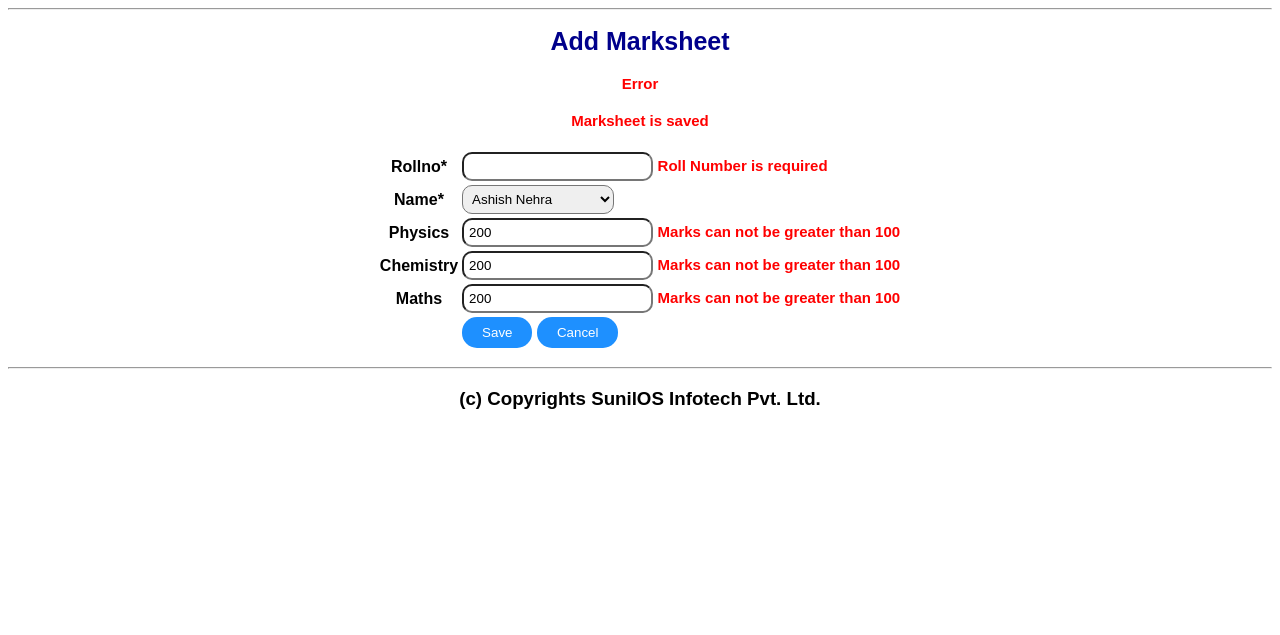
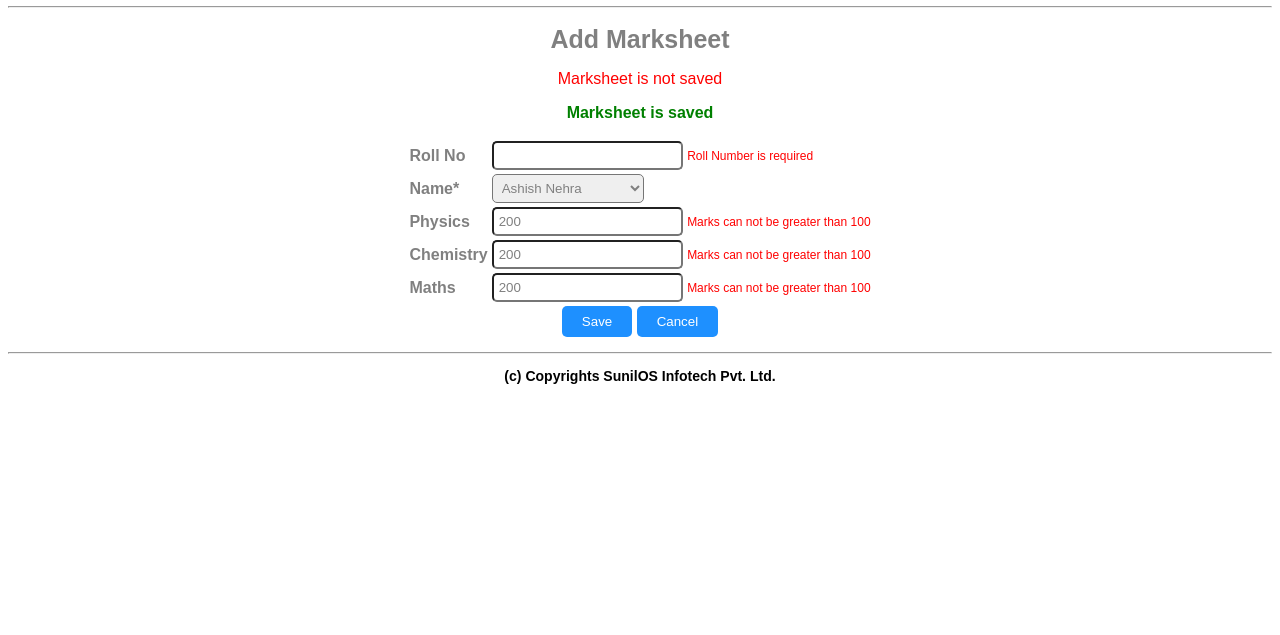
Before and after one commit to sunilos/ORS-UI, a plain HTML site: page ORS-UI/htmlcss/Marksheet.html in a window 1280 px wide. Shown: the part 165-800 px from the top of the page. Drawn offline with Linux system fonts and the light colour scheme.

Commit message:
CSS correctedin marksheet usecases

```diff
--- a/ORS-UI/htmlcss/Marksheet.html
+++ b/ORS-UI/htmlcss/Marksheet.html
@@ -1,9 +1,11 @@
 <html>
+
 <head>
     <link rel="stylesheet" href="app.css">
-</link>
+    </link>
 
 </head>
+
 <body>
 
     <table width="100%" border="0">
@@ -20,7 +22,8 @@
         <tr>
             <td>
                 <h3>
-                    Hi, admin (Admin)</h3>
+                    Hi, Admin (Admin)
+                </h3>
             </td>
         </tr>
         <tr>
@@ -81,12 +84,12 @@
         <form action="/ORSProject4/ctl/MarksheetCtl">
             <h1>Add Marksheet</h1>
             <H2>
-                <font color="red">Error
-                </font>
+                <p class="errorbig">Marksheet is not saved
+                </p>
             </H2>
             <H2>
-                <font color="green">Marksheet is saved
-                </font>
+                <p class="success">Marksheet is saved
+                </p>
             </H2>
             <input type="hidden" name="id" value="0">
             <input type="hidden" name="createdBy" value="null">
@@ -96,14 +99,14 @@
 
             <table>
                 <tr>
-                    <th>Rollno*</th>
+                    <td class="label">Roll No</td>
                     <td><input type="text" name="rollNo" value="">
-                        <font color="red"> Roll Number is required</font>
+                        <font class="error"> Roll Number is required</font>
                     </td>
                 </tr>
                 <tr>
-                    <th>Name*</th>
-                    <td><select class='form-control' name='studentId'>
+                    <td class="label">Name*</td>
+                    <td><select name='studentId'>
                             <option selected value='3'>Ashish Nehra</option>
                             <option value='2'>Manish Sharma</option>
                             <option value='15'>Pankaj Sahu</option>
@@ -131,30 +134,28 @@
                         </select></td>
                 </tr>
                 <tr>
-                    <th>Physics</th>
+                    <td class="label">Physics</td>
                     <td><input type="text" name="physics" value="200">
-                        <font color="red"> Marks can not be greater than 100</font>
+                        <font class="error"> Marks can not be greater than 100</font>
                     </td>
                 </tr>
                 <tr>
-                    <th>Chemistry</th>
+                    <td class="label">Chemistry</td>
                     <td><input type="text" name="chemistry" value="200">
-                        <font color="red"> Marks can not be greater than 100</font>
+                        <font class="error"> Marks can not be greater than 100</font>
                     </td>
                 </tr>
                 <tr>
-                    <th>Maths</th>
+                    <td class="label">Maths</td>
                     <td><input type="text" name="maths" value="200">
-                        <font color="red"> Marks can not be greater than 100</font>
+                        <font class="error"> Marks can not be greater than 100</font>
                     </td>
 
                 </tr>
                 <tr>
-                    <th></th>
-                    <td colspan="2"><input type="submit" name="operation" value="Save"> <input type="submit"
-                            name="operation" value="Cancel"></td>
+                    <td colspan="2" align="center"><input type="submit" name="operation" value="Save"> <input type="submit" name="operation" value="Cancel"></td>
                 </tr>
-</table>
+            </table>
         </form>
     </center>
     <HR>
--- a/ORS-UI/htmlcss/app.css
+++ b/ORS-UI/htmlcss/app.css
@@ -1,26 +1,68 @@
+/*Body default property*/
+
 body {
     font-family: Arial, Helvetica, sans-serif;
+    font-size: 12px;
 }
 
 H1 {
-  color: darkblue;
+    color: grey;
     font-size: 25px;
     font-family: Arial, Helvetica, sans-serif;
 }
 
-font {
+TH {
     font-weight: bold;
-  color: red;
-  font-size: 15px;
+    color: grey;
+    background: moccasin;
+    font-size: 16px;
     font-family: Arial, Helvetica, sans-serif;
-
 }
 
-label {
+TD {
+    color: grey;
+    font-weight: normal;
+}
+
+
+/* Form Label */
+
+.label {
     font-weight: bold;
-  font-size: 20px;
+    color: grey;
+    font-size: 16px;
     font-family: Arial, Helvetica, sans-serif;
 }
+
+
+/* Error message */
+
+.error {
+    font-weight: normal;
+    font-size: 12px;
+    color: red;
+    font-family: Arial, Helvetica, sans-serif;
+}
+
+.errorbig {
+    font-weight: normal;
+    font-size: 16px;
+    color: red;
+    font-family: Arial, Helvetica, sans-serif;
+}
+
+
+/* Success message */
+
+.success {
+    font-weight: bold;
+    font-size: 16px;
+    color: green;
+    font-family: Arial, Helvetica, sans-serif;
+}
+
+
+/*Menu bar*/
 
 .dropbtn {
     /* background-color: black; */
@@ -60,15 +102,16 @@ label {
     display: block;
 }
 
-
 input {
     padding: 5px;
-  border-radius: 10px;
+    border-radius: 5px;
+    color: grey;
 }
 
 select {
     padding: 5px;
-  border-radius: 10px;
+    border-radius: 5px;
+    color: grey;
 }
 
 input[type=button],
@@ -80,6 +123,5 @@ input[type=submit] {
     padding: 8px 20px;
     text-decoration: none;
     cursor: pointer;
-  border-radius: 15px;
-
+    border-radius: 5px;
 }
```
Also changed, not shown: ORS-UI/htmlcss/GetMarksheet.html (+21 -24 lines), ORS-UI/htmlcss/MarksheetList.html (+4 -11 lines), ORS-UI/htmlcss/MarksheetMeritList.html (+4 -10 lines). Lines whose indentation alone changed are shown as unchanged.
